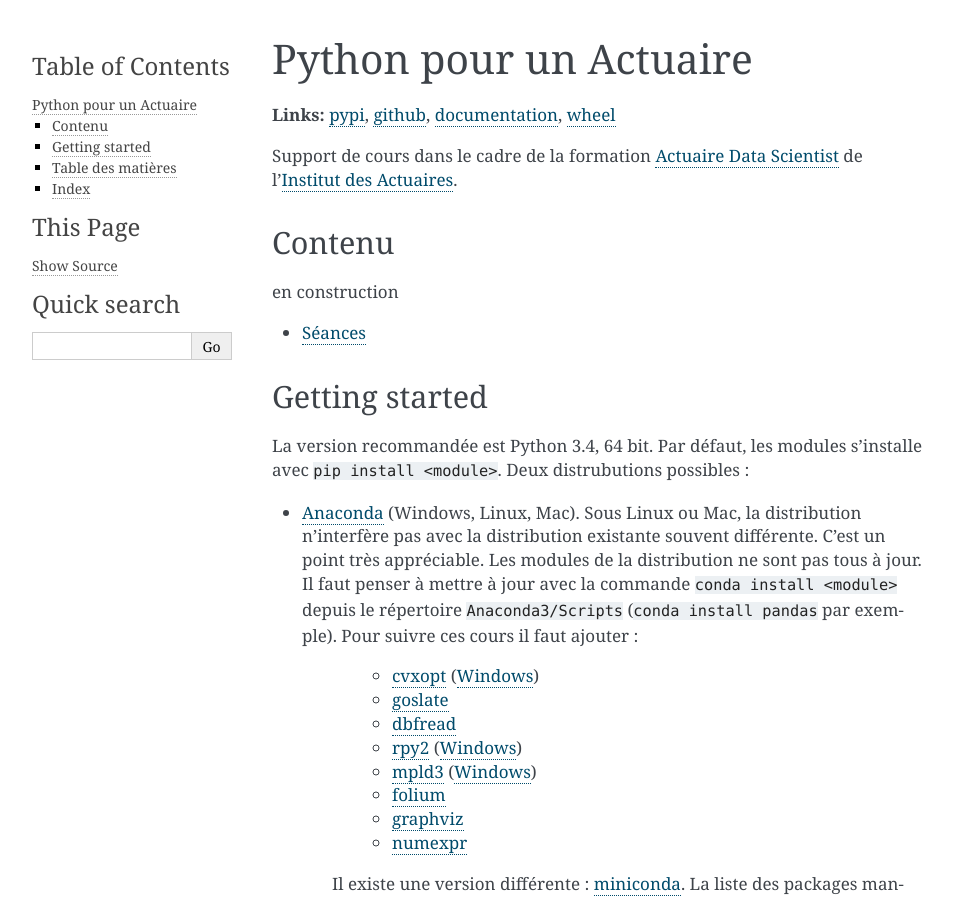
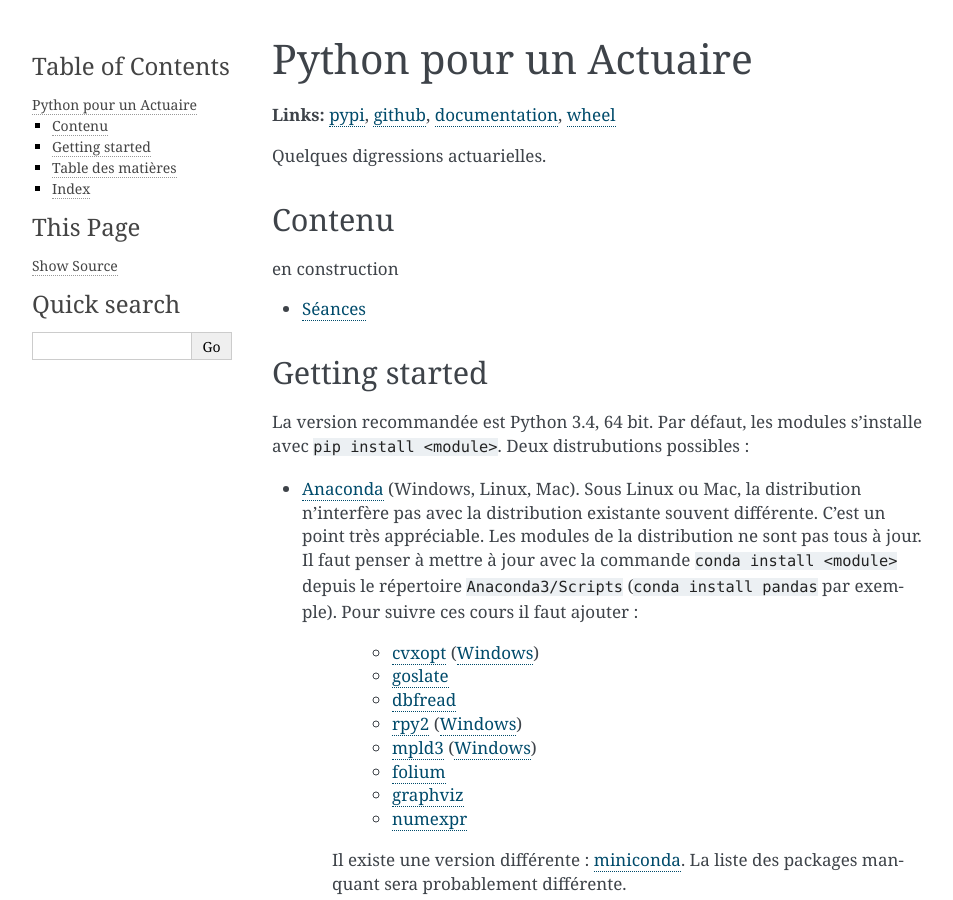
Before and after one commit to sdpython/actuariat_python, a Sphinx documentation site: the page built from _doc/sphinxdoc/source/index.rst, in a window 1280 px wide and 900 px high. Shown: the whole window, without its empty margins (148-1101 px from the left). Built offline with Sphinx 7.4.7, drawn with Linux system fonts in a browser that asks for light colours; pages that are not in the unit, such as notebooks, are missing from menus.

Commit message:
documentation

```diff
--- a/README.rst
+++ b/README.rst
@@ -16,11 +16,7 @@ README / Changes
 Description
 -----------
 
-Support de cours dans le cadre de la formation
-`Actuaire Data Scientist <http://www.institutdesactuaires.com/gene/main.php?base=294>`_
-de l'`Institut des Actuaires <http://www.institutdesactuaires.com/>`_.
-
-
+Digressions actuarielles.
 
 
 Contributions
--- a/_doc/sphinxdoc/source/index.rst
+++ b/_doc/sphinxdoc/source/index.rst
@@ -9,11 +9,7 @@ Python pour un Actuaire
 `wheel <http://www.xavierdupre.fr/site2013/index_code.html#actuariat_python>`_
 
 
-Support de cours dans le cadre de la formation
-`Actuaire Data Scientist <http://www.institutdesactuaires.com/gene/main.php?base=294>`_
-de l'`Institut des Actuaires <http://www.institutdesactuaires.com/>`_.
-
-
+Quelques digressions actuarielles.
 
 
 Contenu
```
